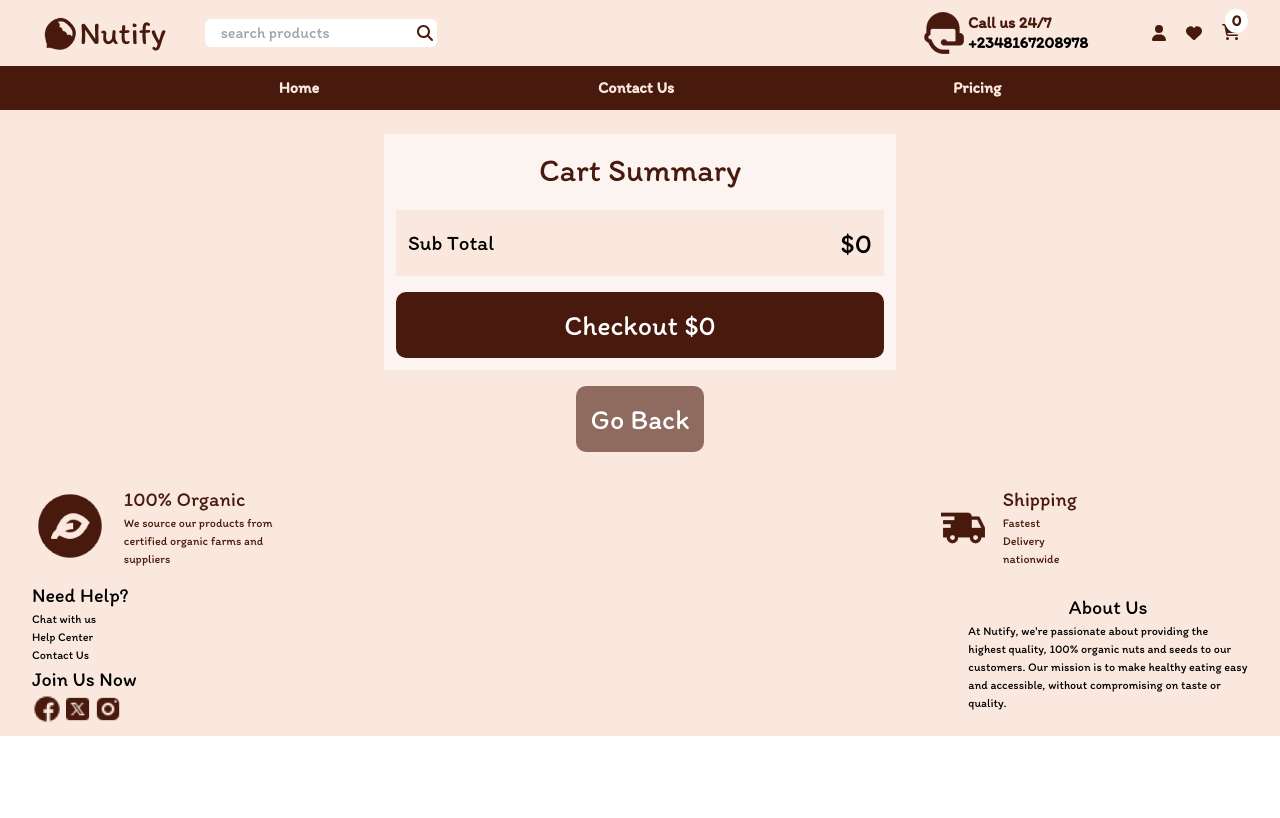
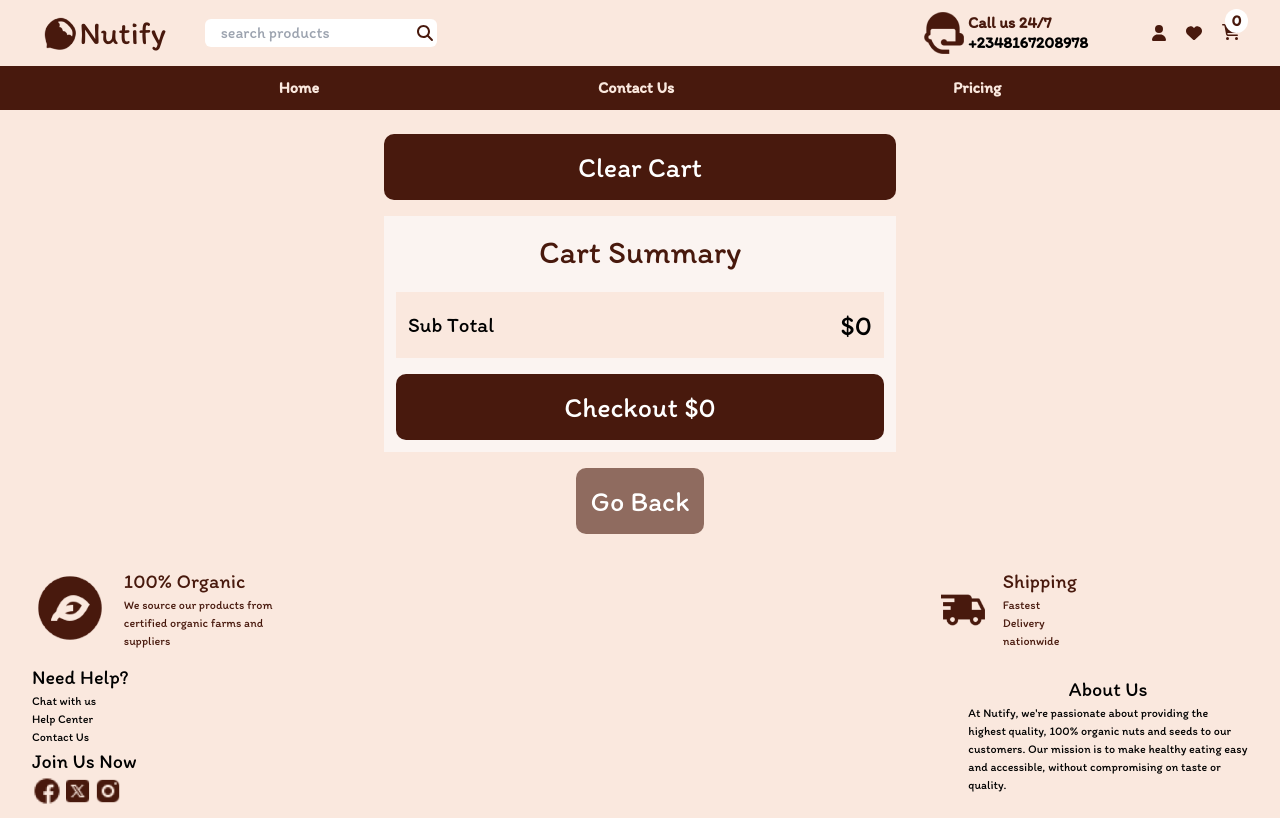
Before and after one commit to deji2ghost/HNG3, a React (Vite) app: page /cart in a window 1280 px wide. Built offline with nearby package versions, Linux system fonts and the light colour scheme.

Commit message:
clear cart commit

```diff
--- a/src/Pages/CartPage.jsx
+++ b/src/Pages/CartPage.jsx
@@ -3,7 +3,7 @@ import { FontAwesomeIcon } from '@fortawesome/react-fontawesome'
 import React, { useEffect } from 'react'
 import { useDispatch, useSelector } from 'react-redux'
 import { Link } from 'react-router-dom'
-import { addToCart, decreaseFromCart, deleteFromCart } from '../Redux/Cart'
+import { addToCart, decreaseFromCart, deleteFromCart, emptyCart } from '../Redux/Cart'
 
 export const CartPage = () => {
     const state = useSelector(state=> state.cart)
@@ -27,6 +27,10 @@ export const CartPage = () => {
     const totalAmount = state.reduce((acc, item) => {
         return (acc += item.totalAmount)
     }, 0);
+
+    const emptyCarts = () => {
+        dispatch(emptyCart())
+    }
 
     useEffect(()=> {
         console.log(state)
@@ -70,6 +74,8 @@ export const CartPage = () => {
             })
         }
 
+        <div onClick={emptyCarts} className='text-almostWhite bg-brown p-3 rounded-[10px] font-[400] text-[28px] text-center w-[90%] lg:w-[40%] mx-auto'>Clear Cart</div>
+
         <div className='bg-lightPink w-[90%] lg:w-[40%] p-3 mx-auto my-4'>
             <h1 className='text-brown text-center text-[32px] font-[400]'>Cart Summary</h1>
             <div className='flex justify-between items-center text-black bg-almostPink p-3 my-4'>
--- a/src/Redux/Cart.js
+++ b/src/Redux/Cart.js
@@ -71,8 +71,11 @@ const CartSlice= createSlice({
         deleteFromCart: (state, action) => {
             state.cart = state.cart.filter(item => item.id !== action.payload.id)
         },
+        emptyCart: (state, action) => {
+            state.cart = []
+        },
     }
 })
 
-export const { addToCart, decreaseFromCart, deleteFromCart } = CartSlice.actions
+export const { addToCart, decreaseFromCart, deleteFromCart, emptyCart } = CartSlice.actions
 export default CartSlice.reducer
```
Also changed, not shown: vercel.json (added).
